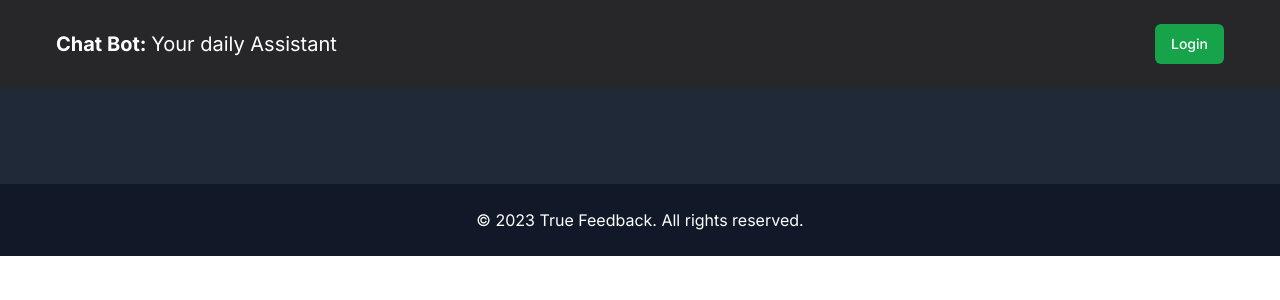
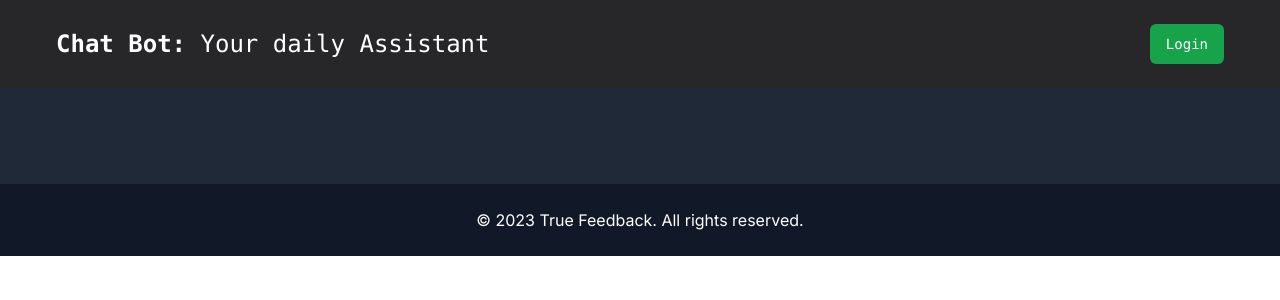
Before and after one commit to Vedant817/Chat-Bot-Vercel, a Next.js app: page / in a window 1280 px wide. Shown: the top 300 px of the page. Built offline with nearby package versions, Linux system fonts and the light colour scheme.

Commit message:
Changing the Font

```diff
--- a/src/compoments/NavBar.tsx
+++ b/src/compoments/NavBar.tsx
@@ -7,11 +7,11 @@ const NavBar = () => {
     return (
         <nav className='p-4 md:p-6 shadow-md bg-zinc-800'>
             <div className='container mx-auto flex flex-col md:flex-row justify-between items-center'>
-            <a className='text-xl font-bold mb-4 md:mb-0 text-white' href='/'>
+            <a className='text-2xl font-bold mb-4 md:mb-0 text-white font-mono' href='/'>
                 <span>Chat Bot: {' '}</span>
                 <span className='font-normal'>Your daily Assistant</span>
             </a>
-            <Link href='/sign-in'><Button className='w-full md:w-auto text-white bg-green-600 hover:bg-green-800'>Login</Button></Link>
+            <Link href='/sign-in'><Button className='w-full md:w-auto text-white bg-green-600 hover:bg-green-800 font-mono'>Login</Button></Link>
             </div>
         </nav>
     )
```
